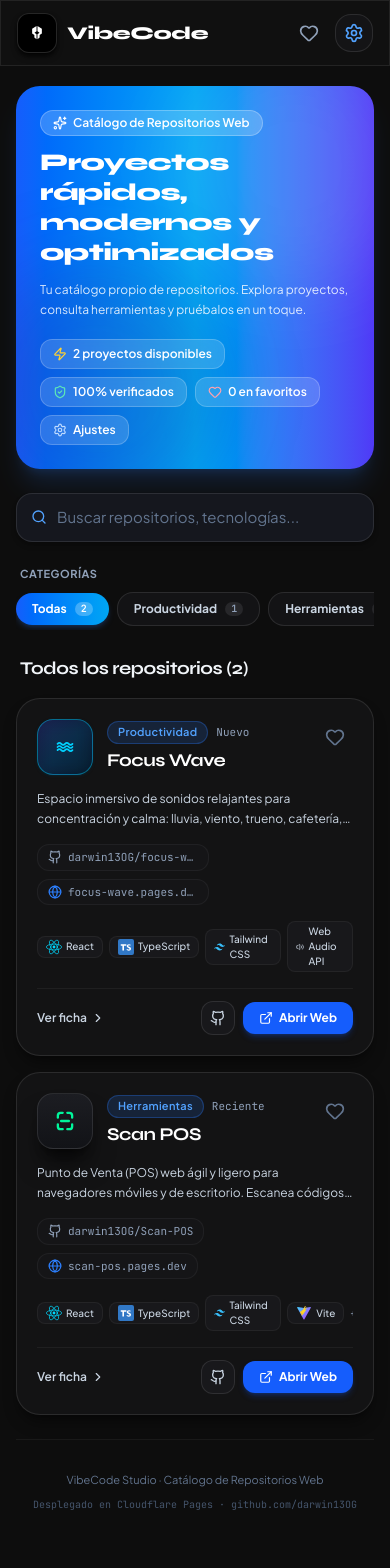
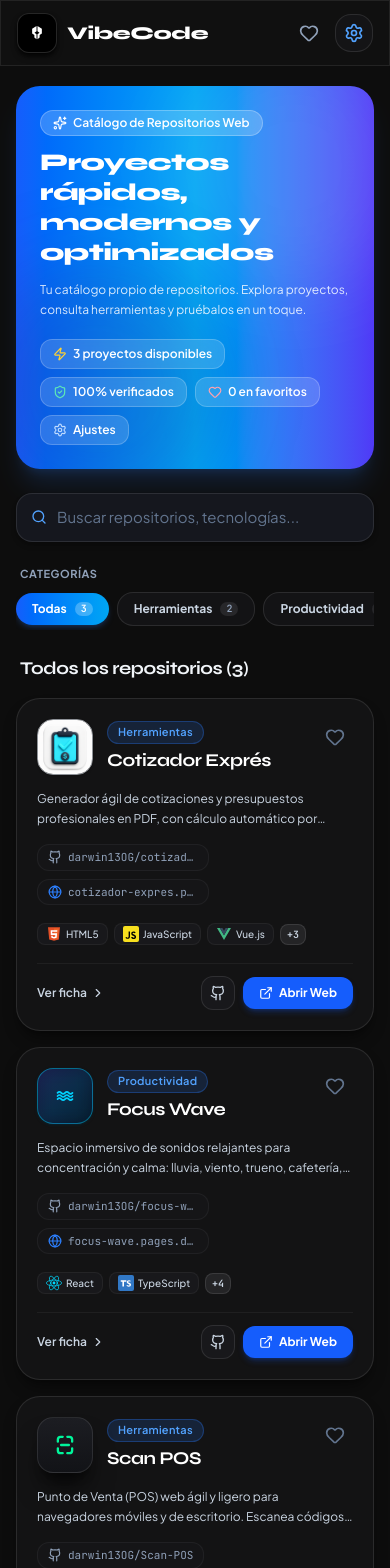
Before and after one commit to darwin13OG/VibeCode-Studio, a React (Vite) app: page / in a window 390 px wide. Shown: the top 1568 px of the page. Built offline with nearby package versions, Linux system fonts and the light colour scheme.

Commit message:
feat: add Cotizador Exprés project and improve UI components
- Add "Cotizador Exprés" project to the catalog
- Implement responsive tech stack rendering in ProjectCard
- Refactor ProjectIcon for better reliability and layout
- Remove updatedDate from project metadata

```diff
--- a/src/components/ProjectBottomSheet.tsx
+++ b/src/components/ProjectBottomSheet.tsx
@@ -171,7 +171,7 @@ export const ProjectBottomSheet: React.FC<ProjectBottomSheetProps> = ({
                   {project.name}
                 </h2>
                 <p className="text-xs text-white/80 font-mono truncate mt-0.5">
-                  {cleanDomain} · {project.updatedDate || 'Reciente'}
+                  {cleanDomain}
                 </p>
               </div>
             </div>
--- a/src/components/ProjectCard.tsx
+++ b/src/components/ProjectCard.tsx
@@ -3,7 +3,7 @@
  * SPDX-License-Identifier: Apache-2.0
  */
 
-import React, { useState } from 'react';
+import React, { useState, useRef, useLayoutEffect } from 'react';
 import {
   ExternalLink,
   Github,
@@ -14,6 +14,103 @@ import {
 import { Project } from '../types';
 import { TechIcon } from './TechIcons';
 import { ProjectIcon } from './ProjectIcon';
+
+interface ResponsiveTechStackProps {
+  techStack: string[];
+  isDark: boolean;
+  onOpenDetails: () => void;
+}
+
+const ResponsiveTechStack: React.FC<ResponsiveTechStackProps> = ({ techStack, isDark, onOpenDetails }) => {
+  const containerRef = useRef<HTMLDivElement>(null);
+  const [visibleCount, setVisibleCount] = useState<number>(() => Math.min(techStack.length, 3));
+
+  useLayoutEffect(() => {
+    const el = containerRef.current;
+    if (!el) return;
+
+    const calculateFit = () => {
+      const availableWidth = el.clientWidth;
+      if (availableWidth <= 0) return;
+
+      const gap = 6;
+      const plusPillWidth = 36; // width needed for "+N" pill
+
+      let accumulatedWidth = 0;
+      let count = 0;
+
+      for (let i = 0; i < techStack.length; i++) {
+        const techName = techStack[i];
+        // Dynamic estimation: base (icon 12px + inner gap 4px + px padding 16px + border 4px) = 36px
+        // font-medium text-[10px] is ~6.3px per character
+        const badgeWidth = Math.ceil(36 + techName.length * 6.3);
+
+        const isLastItem = i === techStack.length - 1;
+        const requiredWidth = accumulatedWidth + badgeWidth + (isLastItem ? 0 : gap + plusPillWidth);
+
+        if (requiredWidth <= availableWidth) {
+          accumulatedWidth += badgeWidth + gap;
+          count++;
+        } else {
+          // If the last item fits without needing a +N pill
+          if (isLastItem && accumulatedWidth + badgeWidth <= availableWidth) {
+            count++;
+          }
+          break;
+        }
+      }
+
+      setVisibleCount(Math.max(1, count));
+    };
+
+    calculateFit();
+
+    const resizeObserver = new ResizeObserver(() => {
+      calculateFit();
+    });
+
+    resizeObserver.observe(el);
+    return () => resizeObserver.disconnect();
+  }, [techStack]);
+
+  const visibleTechs = techStack.slice(0, visibleCount);
+  const remainingCount = techStack.length - visibleCount;
+  const remainingTechs = techStack.slice(visibleCount);
+
+  return (
+    <div ref={containerRef} className="flex items-center gap-1.5 w-full overflow-hidden mb-4 min-h-[26px]">
+      {visibleTechs.map(tech => (
+        <span
+          key={tech}
+          className={`inline-flex items-center gap-1 px-2 py-0.5 rounded-lg text-[10px] font-medium border shrink-0 whitespace-nowrap select-none transition-all hover:scale-105 ${
+            isDark ? 'bg-zinc-900 border-white/5 text-slate-300' : 'bg-slate-100 border-slate-200 text-slate-700'
+          }`}
+        >
+          <TechIcon name={tech} size={12} />
+          <span>{tech}</span>
+        </span>
+      ))}
+
+      {remainingCount > 0 && (
+        <button
+          type="button"
+          onClick={(e) => {
+            e.stopPropagation();
+            onOpenDetails();
+          }}
+          title={`Ver tecnologías restantes: ${remainingTechs.join(', ')}`}
+          className={`inline-flex items-center justify-center px-1.5 py-0.5 rounded-lg text-[10px] font-mono font-semibold border shrink-0 transition-all cursor-pointer select-none active:scale-95 ${
+            isDark
+              ? 'bg-zinc-800/90 border-white/10 text-slate-300 hover:text-white hover:bg-zinc-700'
+              : 'bg-slate-200/90 border-slate-300 text-slate-700 hover:text-slate-900 hover:bg-slate-300'
+          }`}
+        >
+          +{remainingCount}
+        </button>
+      )}
+    </div>
+  );
+};
 
 interface ProjectCardProps {
   project: Project;
@@ -67,7 +164,7 @@ export const ProjectCard: React.FC<ProjectCardProps> = ({
               className="w-14 h-14 rounded-2xl shrink-0 group-hover:scale-105 transition-transform duration-300 shadow-sm"
             />
 
-            {/* Category tag & status */}
+            {/* Category tag */}
             <div>
               <div className="flex items-center gap-2 mb-1">
                 <span className={`px-2.5 py-0.5 rounded-full text-[11px] font-semibold tracking-wide transition-colors ${
@@ -76,9 +173,6 @@ export const ProjectCard: React.FC<ProjectCardProps> = ({
                     : 'bg-blue-50 text-blue-700 border border-blue-200'
                 }`}>
                   {project.category}
-                </span>
-                <span className="text-[11px] font-mono text-slate-400">
-                  {project.updatedDate || 'Reciente'}
                 </span>
               </div>
 
@@ -133,25 +227,12 @@ export const ProjectCard: React.FC<ProjectCardProps> = ({
           </div>
         </div>
 
-        {/* Tech Stack SVG preview row */}
-        <div className="flex items-center gap-1.5 overflow-hidden mb-4">
-          {project.techStack.slice(0, 4).map(tech => (
-            <span
-              key={tech}
-              className={`inline-flex items-center gap-1 px-2 py-0.5 rounded-lg text-[10px] font-medium border transition-all hover:scale-105 ${
-                isDark ? 'bg-zinc-900 border-white/5 text-slate-300' : 'bg-slate-100 border-slate-200 text-slate-700'
-              }`}
-            >
-              <TechIcon name={tech} size={12} />
-              <span>{tech}</span>
-            </span>
-          ))}
-          {project.techStack.length > 4 && (
-            <span className="text-[10px] text-slate-400 font-mono">
-              +{project.techStack.length - 4}
-            </span>
-          )}
-        </div>
+        {/* Dynamic Responsive Tech Stack Row */}
+        <ResponsiveTechStack
+          techStack={project.techStack}
+          isDark={isDark}
+          onOpenDetails={() => onOpenDetails(project)}
+        />
       </div>
 
       {/* Bottom Footer Actions: "Ver ficha >" and "Abrir Web" */}
--- a/src/components/ProjectIcon.tsx
+++ b/src/components/ProjectIcon.tsx
@@ -143,15 +143,15 @@ export const ProjectIcon: React.FC<ProjectIconProps> = ({
   if (faviconUrl && !imgError) {
     return (
       <div
-        className={`${className} bg-white dark:bg-zinc-900 border border-slate-200 dark:border-white/10 shadow-sm flex items-center justify-center p-2 shrink-0 overflow-hidden`}
+        className={`${className} border border-slate-200/60 dark:border-white/10 shadow-md flex items-center justify-center shrink-0 overflow-hidden select-none`}
         style={{ width: size, height: size }}
       >
         <img
           src={faviconUrl}
           alt={name}
-          className="w-full h-full object-contain rounded-lg"
+          className="w-full h-full object-cover"
           onError={() => setImgError(true)}
-          crossOrigin="anonymous"
+          referrerPolicy="no-referrer"
           loading="lazy"
         />
       </div>
--- a/src/components/TechIcons.tsx
+++ b/src/components/TechIcons.tsx
@@ -42,6 +42,25 @@ export const TechIcon: React.FC<TechIconProps> = ({ name, className = 'w-4 h-4',
       <svg width={size} height={size} viewBox="0 0 32 32" className={className}>
         <rect width="32" height="32" rx="4" fill="#F7DF1E" />
         <path d="M18.5 21.6c.6 1 1.6 1.7 2.8 1.7 1.2 0 2-.6 2-1.4 0-1-.8-1.4-2.2-2l-.8-.3c-2.3-.9-3.8-2.1-3.8-4.6 0-2.3 1.8-4 4.5-4 2 0 3.4.7 4.4 2.4l-2.1 1.3c-.5-.9-1.2-1.3-2.3-1.3-1.1 0-1.8.6-1.8 1.4 0 .9.7 1.3 2.1 1.9l.8.3c2.7 1.1 4 2.3 4 4.8 0 2.8-2.1 4.2-4.9 4.2-2.7 0-4.4-1.3-5.2-3.1l2.6-1.4zm-11.2.2c.4.8.9 1.5 2.1 1.5 1.1 0 1.8-.5 1.8-2.3v-10h2.8v10.1c0 3.2-1.9 4.6-4.6 4.6-2.5 0-3.9-1.3-4.6-2.9l2.5-1z" fill="#000000" />
+      </svg>
+    );
+  }
+
+  if (norm.includes('vue')) {
+    return (
+      <svg width={size} height={size} viewBox="0 0 32 32" className={className} fill="none">
+        <path d="M2 4l14 24L30 4h-5.6L16 18.4 7.6 4H2z" fill="#41B883" />
+        <path d="M7.6 4L16 18.4 24.4 4h-5.2L16 9.5 12.8 4H7.6z" fill="#35495E" />
+      </svg>
+    );
+  }
+
+  if (norm.includes('pdf')) {
+    return (
+      <svg width={size} height={size} viewBox="0 0 24 24" className={className} fill="none">
+        <path d="M6 2a2 2 0 00-2 2v16a2 2 0 002 2h12a2 2 0 002-2V8l-6-6H6z" fill="#E11D48" />
+        <path d="M14 2v6h6l-6-6z" fill="#FDA4AF" />
+        <path d="M7.5 14.5h1.6c.8 0 1.4.5 1.4 1.3 0 .8-.6 1.3-1.4 1.3h-.6v1.4H7.5v-4zm1 1.8h.5c.3 0 .5-.2.5-.5s-.2-.5-.5-.5h-.5v1zm3-1.8h1.5c1.2 0 2 .8 2 2s-.8 2-2 2h-1.5v-4zm1 3.1h.5c.6 0 1-.4 1-1.1s-.4-1.1-1-1.1h-.5v2.2zm3.5-3.1h2.6v.9h-1.6v.8h1.4v.9h-1.4v1.4H16v-4z" fill="#FFFFFF" />
       </svg>
     );
   }
--- a/src/data/initialProjects.ts
+++ b/src/data/initialProjects.ts
@@ -6,8 +6,23 @@
 import { Project } from '../types';
 import scanPosBanner from '../assets/images/scan_pos_preview_1790120288719.jpg';
 import focusWaveBanner from '../assets/images/focus_wave_preview_1790173931038.jpg';
+import cotizadorExpresBanner from '../assets/images/cotizador_expres_banner.jpg';
+import cotizadorExpresIcon from '../assets/images/cotizador_expres_icon.png';
 
 export const INITIAL_PROJECTS: Project[] = [
+  {
+    id: 'cotizador-expres',
+    name: 'Cotizador Exprés',
+    repoName: 'cotizador-expres',
+    githubUrl: 'https://github.com/darwin13OG/cotizador-expres',
+    cloudflareUrl: 'https://cotizador-expres.pages.dev',
+    category: 'Herramientas',
+    description: 'Generador ágil de cotizaciones y presupuestos profesionales en PDF, con cálculo automático por unidad o jornal, logotipo propio y envío directo por WhatsApp.',
+    whatItsUsedFor: 'Diseñado para técnicos, independientes y negocios de servicios que necesitan armar presupuestos claros en segundos desde el celular o PC. Permite detallar conceptos o días de trabajo, definir días de vigencia, incluir cláusulas de garantía, guardar historial local y exportar un PDF listo para compartir con el cliente.',
+    techStack: ['HTML5', 'JavaScript', 'Vue.js', 'Tailwind CSS', 'jsPDF', 'Cloudflare Pages'],
+    faviconUrl: cotizadorExpresIcon,
+    bannerUrl: cotizadorExpresBanner,
+  },
   {
     id: 'focus-wave',
     name: 'Focus Wave',
@@ -20,7 +35,6 @@ export const INITIAL_PROJECTS: Project[] = [
     techStack: ['React', 'TypeScript', 'Tailwind CSS', 'Web Audio API', 'Vite', 'Cloudflare Pages'],
     iconType: 'waves',
     bannerUrl: focusWaveBanner,
-    updatedDate: 'Nuevo',
   },
   {
     id: 'scan-pos',
@@ -34,6 +48,5 @@ export const INITIAL_PROJECTS: Project[] = [
     techStack: ['React', 'TypeScript', 'Tailwind CSS', 'Vite', 'HTML5', 'Cloudflare Pages'],
     iconType: 'scanner',
     bannerUrl: scanPosBanner,
-    updatedDate: 'Reciente',
   }
 ];
--- a/src/types.ts
+++ b/src/types.ts
@@ -19,7 +19,6 @@ export interface Project {
   iconType?: 'scanner' | 'fintech' | 'waves' | 'custom' | 'auto';
   iconSvg?: string;
   bannerUrl?: string;
-  updatedDate?: string;
 }
 
 export interface ToastMessage {
```
Also changed, not shown: src/assets/images/cotizador_expres_banner.jpg (added), src/assets/images/cotizador_expres_icon.png (added).
